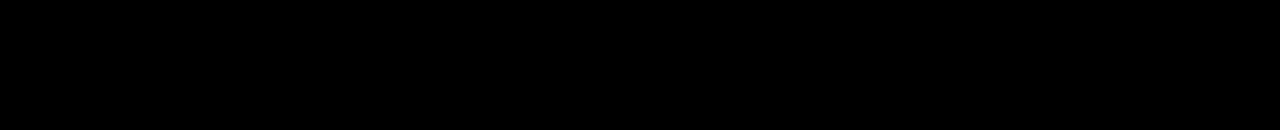
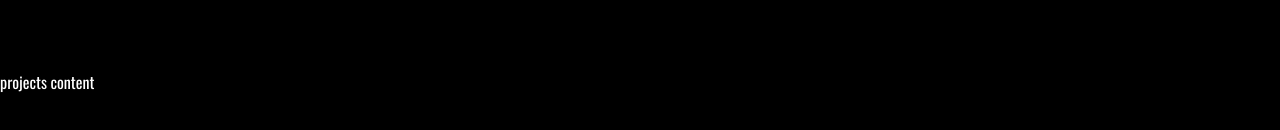
Before and after one commit to jackcorless91/gsap-portfolio, a React (Vite) app: page /projects in a window 1280 px wide. Shown: the part 730-860 px from the top of the page. Before the commit the page ends 800 px from the top, so only its background shows below. Built offline with nearby package versions, Linux system fonts and the light colour scheme.

Commit message:
all projects scafflolding complete

```diff
--- a/src/components/About.jsx
+++ b/src/components/About.jsx
@@ -2,8 +2,7 @@ import React from 'react';
 
 function About() {
   return (
-    <section
-      className="min-h-[calc(100vh-4.5rem)] md:min-h-[calc(100vh-5.5rem)] text-white grid grid-rows-3 gap-1 pt-8">
+    <section className="min-h-[calc(100vh-4.5rem)] md:min-h-[calc(100vh-5.5rem)] text-white grid grid-rows-3 gap-1 pt-8">
       <div className="text-[11.5vw] w-screen tracking-tight uppercase text-center font-medium">Software developer</div>
       {/* add sm screen for font, wrap to second line ? */}
       <div className="flex justify-center items-center">
@@ -17,6 +16,7 @@ function About() {
           <div className="flex justify-between items-center">
             <button className="uppercase">view my work</button>
             <button className="uppercase">get in touch</button>
+          {/* add animations and styling on buttons */}
           </div>
 
         </div>
--- /dev/null
+++ b/src/components/ContactContent.jsx
@@ -0,0 +1,13 @@
+import React from 'react';
+
+function ContactContent() {
+  return (
+    <section className="min-h-[calc(100vh-4.5rem)] md:min-h-[calc(100vh-5.5rem)]">
+      <div className="text-white">
+        contact content
+      </div>
+    </section>
+  );
+}
+
+export default ContactContent;
--- /dev/null
+++ b/src/components/ProjectsContent.jsx
@@ -0,0 +1,13 @@
+import React from 'react';
+
+function ProjectsContent() {
+  return (
+    <section className="min-h-[calc(100vh-4.5rem)] md:min-h-[calc(100vh-5.5rem)]">
+      <div className="text-white">
+        projects content
+      </div>
+    </section>
+  );
+}
+
+export default ProjectsContent;
--- a/src/pages/Contact.jsx
+++ b/src/pages/Contact.jsx
@@ -1,11 +1,16 @@
 import React from 'react';
+import ContactContent from "@/components/ContactContent.jsx";
 
 function Contact() {
   return (
     <main>
-      <h1 className="page-title">
-      Contact <sup>(03)</sup>
-      </h1>
+      <div className="min-h-screen">
+        <h1 className="page-title">
+        Contact <sup>(03)</sup>
+        </h1>
+      </div>
+
+      <ContactContent />
     </main>
   );
 }
--- a/src/pages/Projects.jsx
+++ b/src/pages/Projects.jsx
@@ -1,11 +1,16 @@
 import React from 'react';
+import ProjectsContent from "@/components/ProjectsContent.jsx";
 
 function Projects() {
   return (
     <main>
-      <h1 className="page-title">
-      Projects <sup>(02)</sup>
-      </h1>
+      <div className="min-h-screen">
+        <h1 className="page-title">
+        Projects <sup>(02)</sup>
+        </h1>
+      </div>
+
+      <ProjectsContent />
     </main>
   );
 }
```
